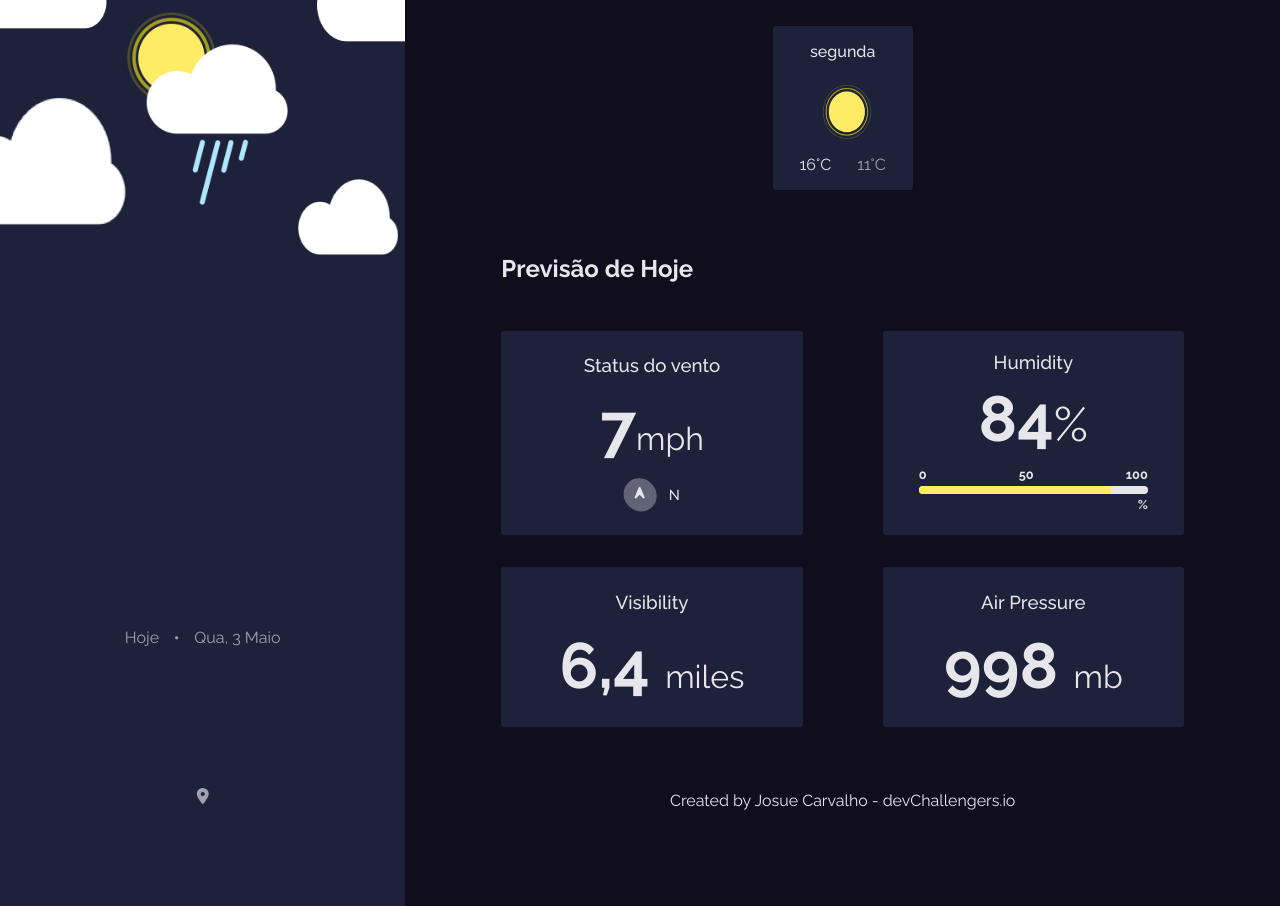
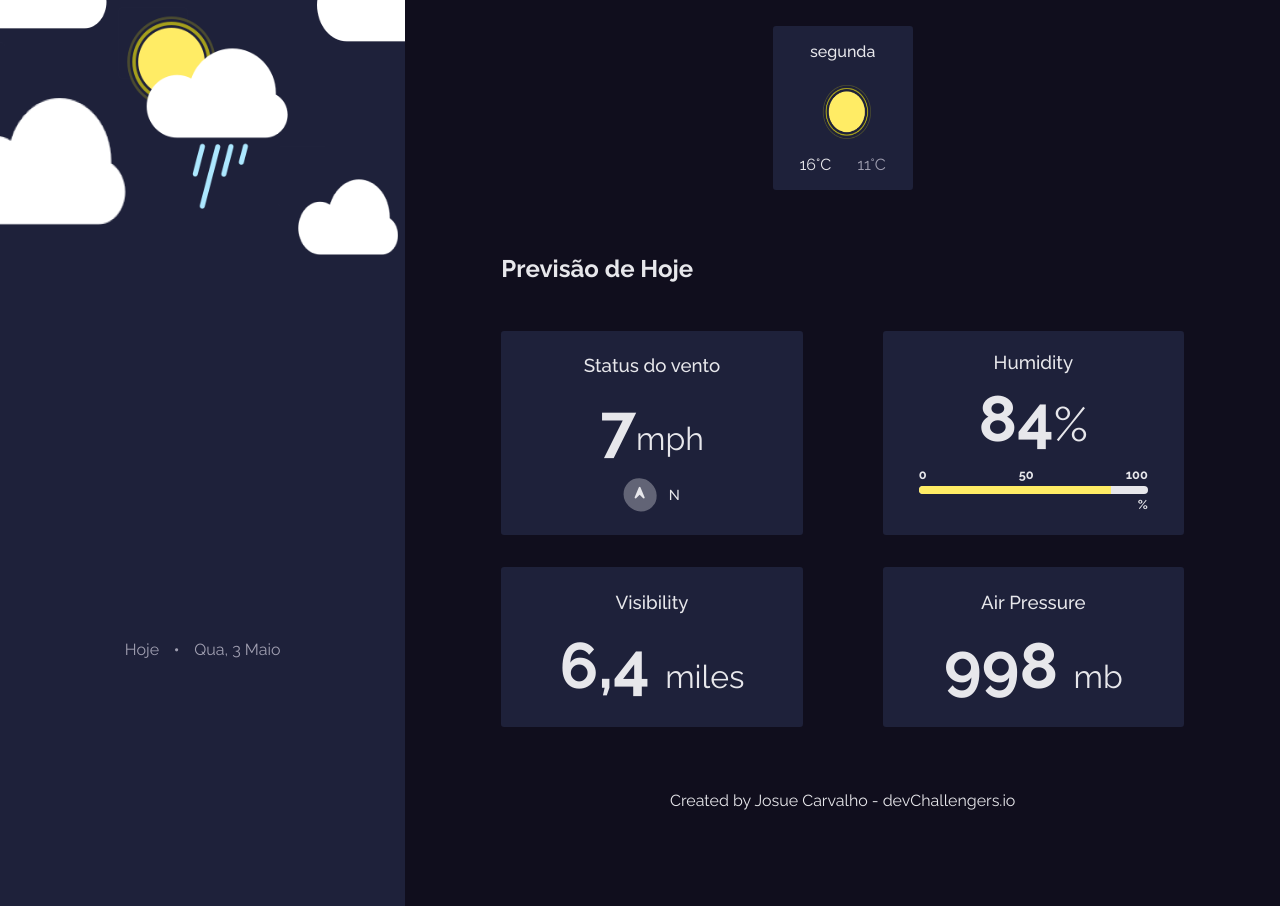
Before and after one commit to Josuerx12/WheaterAPP, a plain HTML site: page index.html in a window 1280 px wide. Shown: the part 338-1244 px from the top of the page. Drawn offline with nearby package versions, Linux system fonts and the light colour scheme.

Commit message:
bug correction sidebar

```diff
--- a/index.html
+++ b/index.html
@@ -34,7 +34,7 @@
             <p id="temperature"></p>
             <p id="actual-wheater-state"></p>
             <p id="actual-day"></p>
-            <p id="current-location"><i class="fa-solid fa-location-dot"></i></p>
+            <p id="current-location"></p>
         </aside>
         <aside class="search-sidebar hidden">
             <button>
```
